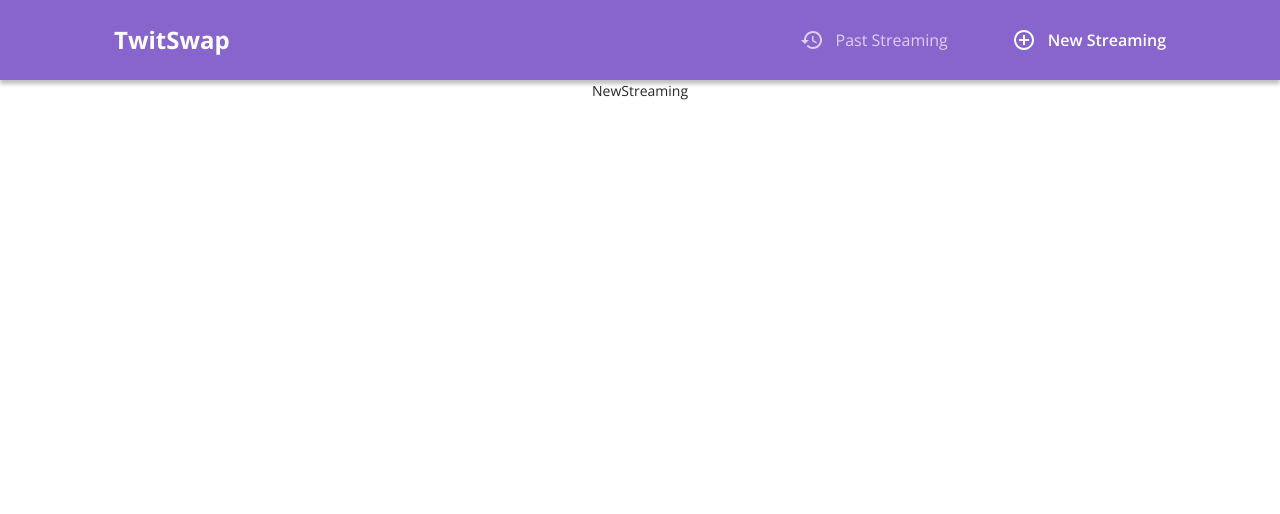
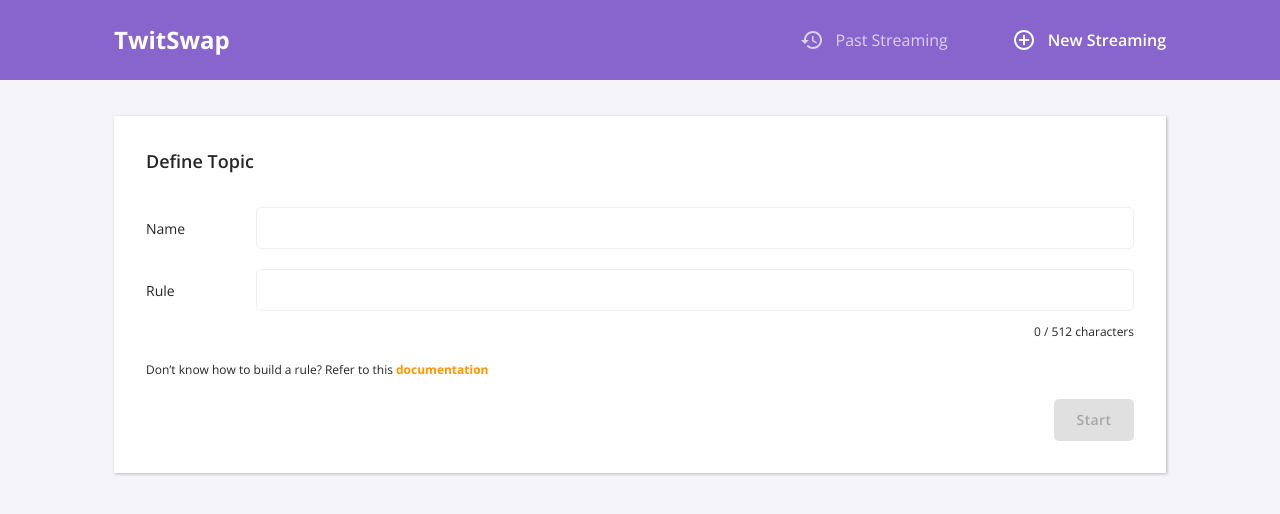
Before and after one commit to ramadhanriandi/twitswap-react, a React (Create React App) app: page / in a window 1280 px wide. Shown: the top 514 px of the page. Built offline with nearby package versions, Linux system fonts and the light colour scheme.

Commit message:
Add new streaming form

```diff
--- a/public/index.html
+++ b/public/index.html
@@ -28,6 +28,7 @@
     <link rel="stylesheet" href="https://fonts.googleapis.com/css2?family=Open+Sans:wght@400;600;700&display=swap" />
     <link rel="stylesheet" href="https://fonts.googleapis.com/css?family=Roboto:300,400,500,700&display=swap" />
     <link rel="stylesheet" href="https://fonts.googleapis.com/icon?family=Material+Icons" />
+    <link rel="stylesheet" href="https://fonts.googleapis.com/css2?family=Courier+Prime&display=swap" />
     <title>TwitSwap</title>
   </head>
   <body>
--- a/src/App.js
+++ b/src/App.js
@@ -4,6 +4,7 @@
 import "~/assets/output.css";
 import LazyLoading from "~/components/commons/LazyLoading";
 import Navbar from "~/components/commons/Navbar";
+import Wrapper from "~/components/commons/Wrapper";
 
 import "./App.css";
 
@@ -11,7 +12,9 @@
   return (
     <div className="App">
       <BrowserRouter>
+        <div className="h-screen">
           <Navbar />
+          <Wrapper>
             <Switch>
               <Route
                 path="/streaming"
@@ -35,6 +38,8 @@
               />
               <Redirect from="*" to="/" />
             </Switch>
+          </Wrapper>
+        </div>
       </BrowserRouter>
     </div>
   );
--- /dev/null
+++ b/src/components/commons/Box/index.js
@@ -0,0 +1,16 @@
+import React from "react";
+import PropTypes from "prop-types";
+
+import { StyledBox } from "./styles";
+
+const Box = (props) => {
+  const { children } = props;
+
+  return <StyledBox>{children}</StyledBox>;
+};
+
+Box.propTypes = {
+  children: PropTypes.node.isRequired,
+};
+
+export default Box;
--- /dev/null
+++ b/src/components/commons/Box/styles.js
@@ -0,0 +1,15 @@
+import styled from "styled-components";
+
+import { COLORS } from "~/constants/colors";
+
+export const StyledBox = styled.div`
+  background: ${COLORS.WHITE};
+  box-shadow: 1px 1px 3px rgba(0, 0, 0, 0.25);
+  box-sizing: border-box;
+  color: ${COLORS.BLACK};
+  display: flex;
+  flex-direction: column;
+  padding: 32px;
+  text-align: left;
+  width: 100%;
+`;
--- a/src/components/commons/Button/styles.js
+++ b/src/components/commons/Button/styles.js
@@ -9,14 +9,26 @@
     align-items: center;
     ${(props) =>
       props.color === "default" ? `background: ${COLORS.WHITE};` : ""};
+    ${(props) =>
+      props.color === "primary" ? `background: ${COLORS.PRIMARY_2};` : ""};
     border-radius: 5px;
     ${(props) =>
       props.color === "default" ? `color: ${COLORS.PRIMARY_2};` : ""};
     display: flex;
+    font-family: "Open Sans", sans-serif;
     font-weight: 600;
     height: 42px;
     min-width: 80px;
     justify-content: center;
     text-transform: none;
+
+    &:hover {
+      ${(props) =>
+        props.color === "primary" ? `background: ${COLORS.PRIMARY_1};` : ""};
+    }
+
+    &:focus {
+      outline: none;
+    }
   }
 `;
--- /dev/null
+++ b/src/components/commons/Wrapper/index.js
@@ -0,0 +1,16 @@
+import React from "react";
+import PropTypes from "prop-types";
+
+import { StyledWrapper } from "./styles";
+
+const Wrapper = (props) => {
+  const { children } = props;
+
+  return <StyledWrapper>{children}</StyledWrapper>;
+};
+
+Wrapper.propTypes = {
+  children: PropTypes.node.isRequired,
+};
+
+export default Wrapper;
--- /dev/null
+++ b/src/components/commons/Wrapper/styles.js
@@ -0,0 +1,9 @@
+import styled from "styled-components";
+
+import { COLORS } from "~/constants/colors";
+
+export const StyledWrapper = styled.div`
+  background: ${COLORS.GREY_3};
+  min-height: calc(100% - 80px);
+  padding: 36px 114px;
+`;
--- /dev/null
+++ b/src/pages/NewStreaming/constants.js
@@ -0,0 +1 @@
+export const MAX_RULE_LENGTH = 512;
--- a/src/pages/NewStreaming/index.js
+++ b/src/pages/NewStreaming/index.js
@@ -1,7 +1,74 @@
-import React from "react";
+import React, { useState } from "react";
+
+import Box from "~/components/commons/Box";
+import Button from "~/components/commons/Button";
+
+import { MAX_RULE_LENGTH } from "./constants";
+import { NewStreamingWrapper } from "./styles";
 
 const NewStreaming = () => {
-  return <div>NewStreaming</div>;
+  const [name, setName] = useState("");
+  const [rule, setRule] = useState("");
+
+  const handleChangeName = (e) => {
+    setName(e.target.value);
+  };
+
+  const handleChangeRule = (e) => {
+    setRule(e.target.value);
+  };
+
+  const handleSubmitTopic = (e) => {
+    e.preventDefault();
+
+    console.log({ name, rule });
+  };
+
+  return (
+    <NewStreamingWrapper>
+      <Box>
+        <div className="new-streaming__title">Define Topic</div>
+
+        <div className="new-streaming__input mb-5">
+          <label>Name</label>
+          <input onChange={handleChangeName} type="text" value={name} />
+        </div>
+        <div className="new-streaming__input mb-3">
+          <label>Rule</label>
+          <input
+            className="new-streaming__input__rule"
+            onChange={handleChangeRule}
+            type="text"
+            value={rule}
+          />
+        </div>
+        <div className="new-streaming__input__count">
+          {rule.length} / 512 characters
+        </div>
+
+        <div className="new-streaming__note">
+          Don’t know how to build a rule? Refer to this{" "}
+          <a
+            href="https://developer.twitter.com/en/docs/twitter-api/tweets/filtered-stream/integrate/build-a-rule"
+            target="_blank"
+            rel="noreferrer"
+          >
+            documentation
+          </a>
+        </div>
+
+        <div className="flex justify-end">
+          <Button
+            color="primary"
+            disabled={!name || !rule || (rule && rule.length > MAX_RULE_LENGTH)}
+            onClick={handleSubmitTopic}
+          >
+            Start
+          </Button>
+        </div>
+      </Box>
+    </NewStreamingWrapper>
+  );
 };
 
 export default NewStreaming;
--- /dev/null
+++ b/src/pages/NewStreaming/styles.js
@@ -0,0 +1,59 @@
+import styled from "styled-components";
+
+import { COLORS } from "~/constants/colors";
+
+export const NewStreamingWrapper = styled.div`
+  .new-streaming {
+    &__input {
+      align-items: center;
+      display: flex;
+
+      input {
+        border: 1px solid ${COLORS.GREY_2};
+        box-sizing: border-box;
+        border-radius: 5px;
+        height: 42px;
+        flex: 1 1 0%;
+        font-size: 12px;
+        padding: 0 16px;
+
+        &:focus {
+          outline: none;
+        }
+      }
+
+      label {
+        flex: 0 1 auto;
+        width: 110px;
+      }
+
+      &__count {
+        display: flex;
+        font-size: 12px;
+        justify-content: flex-end;
+        margin-bottom: 20px;
+      }
+
+      &__rule {
+        color: ${COLORS.RED_1};
+        font-family: "Courier Prime", monospace;
+      }
+    }
+
+    &__note {
+      font-size: 12px;
+      margin-bottom: 20px;
+
+      a {
+        color: ${COLORS.YELLOW_1};
+        font-weight: 700;
+      }
+    }
+
+    &__title {
+      font-weight: 600;
+      font-size: 18px;
+      margin-bottom: 32px;
+    }
+  }
+`;
```
Lines whose indentation alone changed are shown as unchanged.
